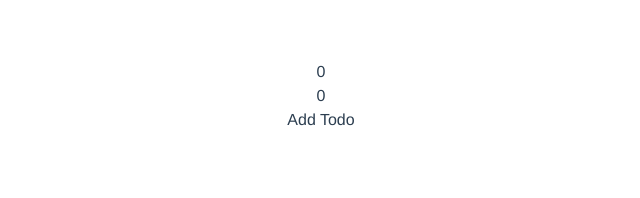
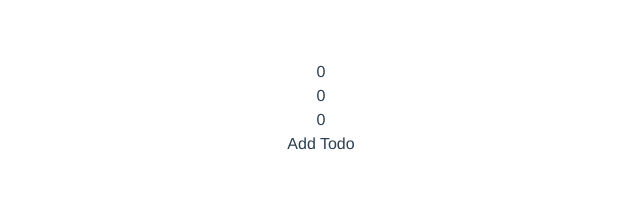
Before and after one commit to tpietka/todo-vue, a Vue app: page / in a window 1280 px wide. Shown: the top 198 px of the page, without its empty margins (319-959 px from the left). Built offline with nearby package versions, Linux system fonts and the light colour scheme.

Commit message:
Add deadline todos counter

```diff
--- a/src/components/TodosCounter.vue
+++ b/src/components/TodosCounter.vue
@@ -1,21 +1,12 @@
 <script setup lang="ts">
 defineProps<{
   counter: number;
-  done: boolean;
+  className: string;
 }>();
 </script>
 
 <template>
-  <div
-    :class="[
-      done ? 'done' : 'awaiting',
-      'rounded-full',
-      'border-2',
-      'mx-auto',
-      'w-16',
-      'h-16',
-    ]"
-  >
+  <div :class="[className, 'rounded-full', 'border-2', 'mx-auto', 'w-16', 'h-16']">
     <div
       class="counter flex justify-center items-center self-center h-full text-2xl font-medium"
     >
@@ -28,6 +19,9 @@ defineProps<{
 .awaiting {
   border-color: orange;
 }
+.deadline {
+  border-color: red;
+}
 .done {
   border-color: green;
 }
--- a/src/stores/todos.ts
+++ b/src/stores/todos.ts
@@ -1,6 +1,6 @@
 import { Todo } from '../models/todo';
 import { defineStore } from 'pinia'
-import { getCurrentDateTime } from '../helpers/date';
+import { getCurrentDateTime, getCurrentDateWithoutTime } from '../helpers/date';
 
 export const useTodos = defineStore('todos', {
   state: () => {
@@ -8,6 +8,7 @@ export const useTodos = defineStore('todos', {
       todos: [] as Todo[],
       awaitingTodosCount: 0,
       doneTodosCount: 0,
+      deadlineTodosCount: 0,
     }
   },
   actions: {
@@ -41,6 +42,12 @@ export const useTodos = defineStore('todos', {
     getTodosCounts() {
       this.getAwaitingTodosCount();
       this.getDoneTodosCount();
+      this.getDeadlineTodosCount();
+    },
+    getDeadlineTodosCount() {
+      this.deadlineTodosCount = this.todos.filter((item) => {
+        return getCurrentDateWithoutTime() >= item.deadline && !item.done
+      }).length;
     },
     getAwaitingTodosCount() {
       this.awaitingTodosCount = this.todos.filter((item) => {
--- a/src/views/Home.vue
+++ b/src/views/Home.vue
@@ -4,7 +4,9 @@ import TodoList from '../components/TodoList.vue';
 import { useTodos } from '../stores/todos';
 import TodosCounter from '../components/TodosCounter.vue';
 import CustomButton from '../components/CustomButton.vue';
-const { todos, awaitingTodosCount, doneTodosCount } = toRefs(useTodos());
+const { todos, awaitingTodosCount, doneTodosCount, deadlineTodosCount } = toRefs(
+  useTodos()
+);
 const { getTodos } = useTodos();
 onBeforeMount(() => {
   getTodos();
@@ -12,8 +14,9 @@ onBeforeMount(() => {
 </script>
 <template>
   <div class="flex gap-2 mx-auto">
-    <todos-counter :counter="awaitingTodosCount" :done="false"></todos-counter>
-    <todos-counter :counter="doneTodosCount" :done="true"></todos-counter>
+    <todos-counter :counter="deadlineTodosCount" className="deadline"></todos-counter>
+    <todos-counter :counter="awaitingTodosCount" className="awaiting"></todos-counter>
+    <todos-counter :counter="doneTodosCount" className="done"></todos-counter>
   </div>
   <div class="mt-24">
     <todo-list :todos="todos"></todo-list>
```
